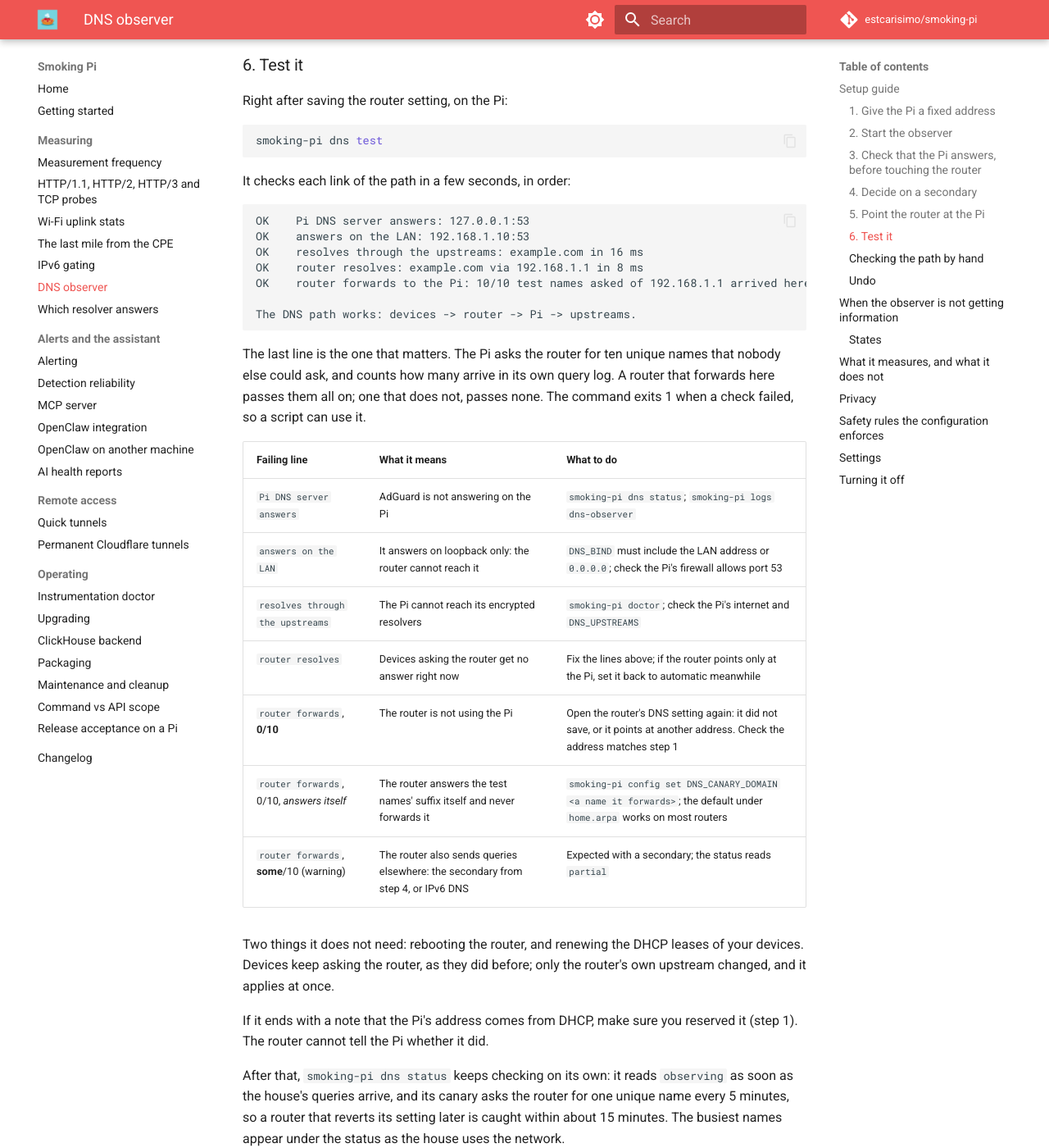
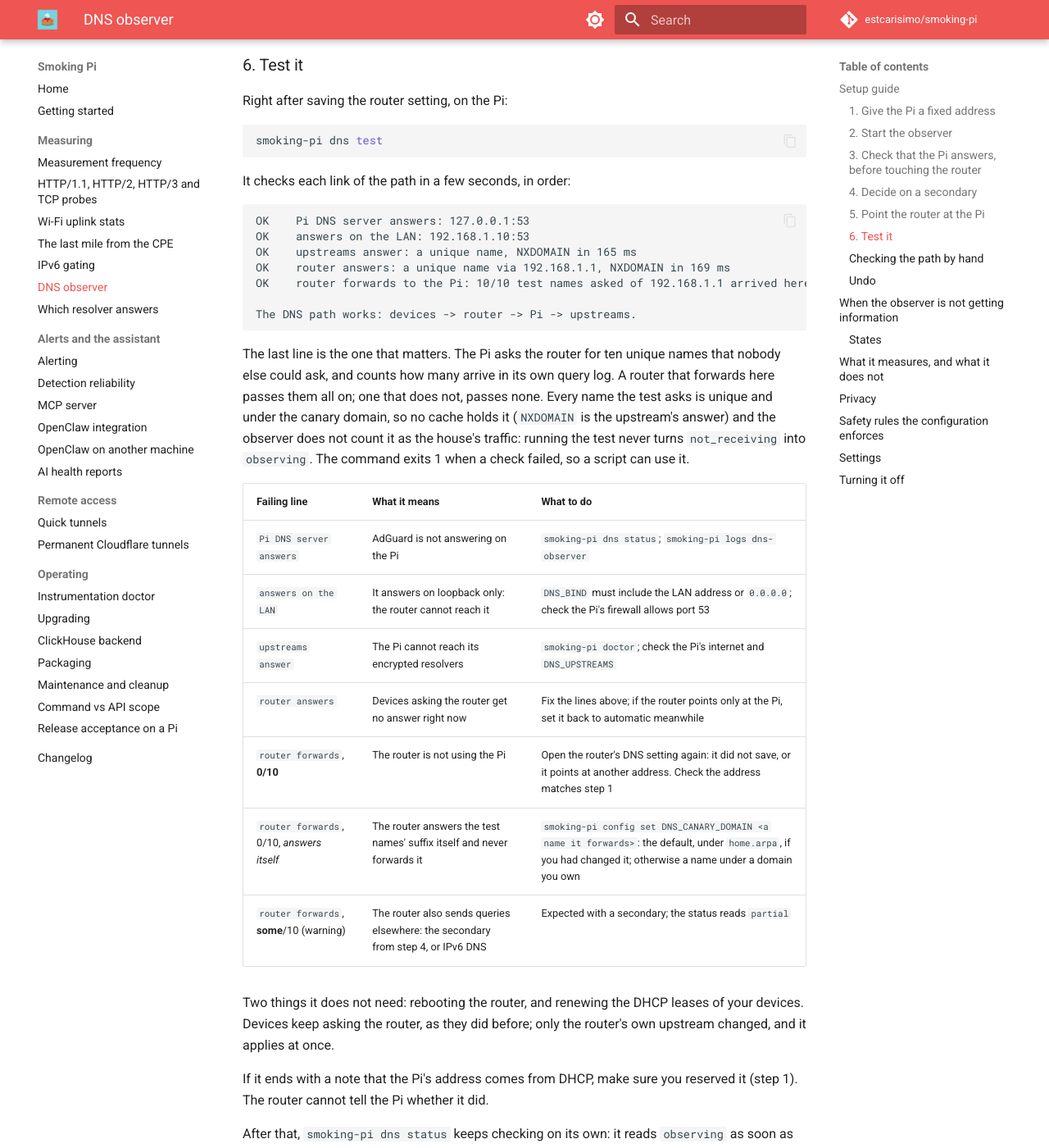
Before and after one commit to estcarisimo/smoking-pi, an MkDocs documentation site: the page built from docs/dns-observer.md, in a window 1280 px wide and 1400 px high, scrolled down 2741 px. Shown: the whole window at 82% size. Built offline with MkDocs 1.6.1 and Material for MkDocs 9.7.7, drawn with Linux system fonts in a browser that asks for light colours; comment, search, counter and statistics services are not loaded.

Commit message:
fix(dns-observer): dns test asks only names the observer ignores; advice that is never a no-op
Review of #143:
- The upstream and router checks asked example.com, which the supervisor
  counts as house traffic: running the test while not_receiving would
  flip it to observing and put example.com in the top domains. Every name
  is now unique and under the canary domain (_is_ours); a unique name is
  in no cache, so NXDOMAIN is the upstream's answer. Checks renamed
  "upstreams answer" / "router answers"; --name dropped.
- "Router answers the suffix itself" advised setting the default even when
  the default is what failed. Now: the default if another name failed,
  otherwise a name under a domain you own.

Co-Authored-By: Claude Opus 5.5 <noreply@anthropic.com>

````diff
--- a/docs/dns-observer.md
+++ b/docs/dns-observer.md
@@ -137,8 +137,8 @@ It checks each link of the path in a few seconds, in order:
 ```text
 OK    Pi DNS server answers: 127.0.0.1:53
 OK    answers on the LAN: 192.168.1.10:53
-OK    resolves through the upstreams: example.com in 16 ms
-OK    router resolves: example.com via 192.168.1.1 in 8 ms
+OK    upstreams answer: a unique name, NXDOMAIN in 165 ms
+OK    router answers: a unique name via 192.168.1.1, NXDOMAIN in 169 ms
 OK    router forwards to the Pi: 10/10 test names asked of 192.168.1.1 arrived here
 
 The DNS path works: devices -> router -> Pi -> upstreams.
@@ -147,17 +147,20 @@ The DNS path works: devices -> router -> Pi -> upstreams.
 The last line is the one that matters. The Pi asks the router for ten
 unique names that nobody else could ask, and counts how many arrive in its
 own query log. A router that forwards here passes them all on; one that does
-not, passes none. The command exits 1 when a check failed, so a script can
-use it.
+not, passes none. Every name the test asks is unique and under the canary
+domain, so no cache holds it (`NXDOMAIN` is the upstream's answer) and the
+observer does not count it as the house's traffic: running the test never
+turns `not_receiving` into `observing`. The command exits 1 when a check
+failed, so a script can use it.
 
 | Failing line | What it means | What to do |
 |---|---|---|
 | `Pi DNS server answers` | AdGuard is not answering on the Pi | `smoking-pi dns status`; `smoking-pi logs dns-observer` |
 | `answers on the LAN` | It answers on loopback only: the router cannot reach it | `DNS_BIND` must include the LAN address or `0.0.0.0`; check the Pi's firewall allows port 53 |
-| `resolves through the upstreams` | The Pi cannot reach its encrypted resolvers | `smoking-pi doctor`; check the Pi's internet and `DNS_UPSTREAMS` |
-| `router resolves` | Devices asking the router get no answer right now | Fix the lines above; if the router points only at the Pi, set it back to automatic meanwhile |
+| `upstreams answer` | The Pi cannot reach its encrypted resolvers | `smoking-pi doctor`; check the Pi's internet and `DNS_UPSTREAMS` |
+| `router answers` | Devices asking the router get no answer right now | Fix the lines above; if the router points only at the Pi, set it back to automatic meanwhile |
 | `router forwards`, **0/10** | The router is not using the Pi | Open the router's DNS setting again: it did not save, or it points at another address. Check the address matches step 1 |
-| `router forwards`, 0/10, *answers itself* | The router answers the test names' suffix itself and never forwards it | `smoking-pi config set DNS_CANARY_DOMAIN <a name it forwards>`; the default under `home.arpa` works on most routers |
+| `router forwards`, 0/10, *answers itself* | The router answers the test names' suffix itself and never forwards it | `smoking-pi config set DNS_CANARY_DOMAIN <a name it forwards>`: the default, under `home.arpa`, if you had changed it; otherwise a name under a domain you own |
 | `router forwards`, **some**/10 (warning) | The router also sends queries elsewhere: the secondary from step 4, or IPv6 DNS | Expected with a secondary; the status reads `partial` |
 
 Two things it does not need: rebooting the router, and renewing the DHCP
````
Also changed, not shown: CHANGELOG.md (+5 -3 lines), 2 other files.
